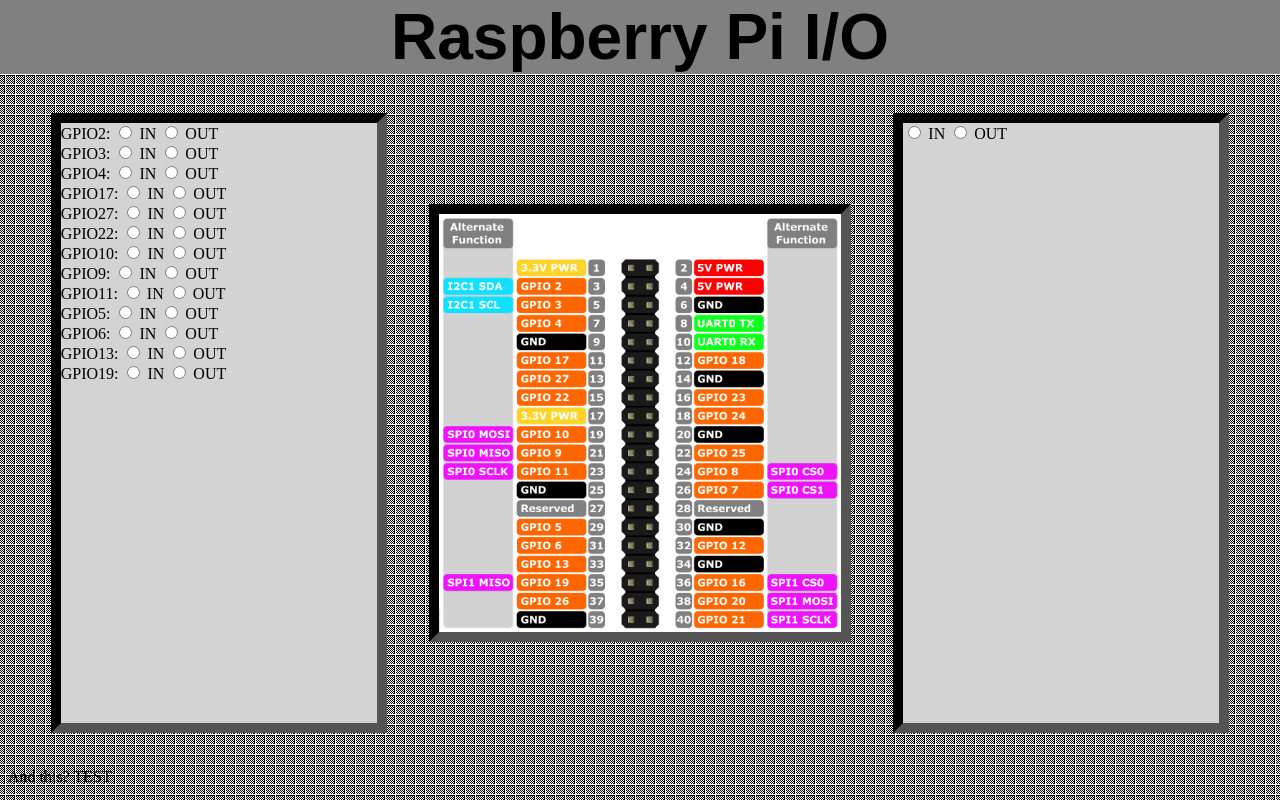
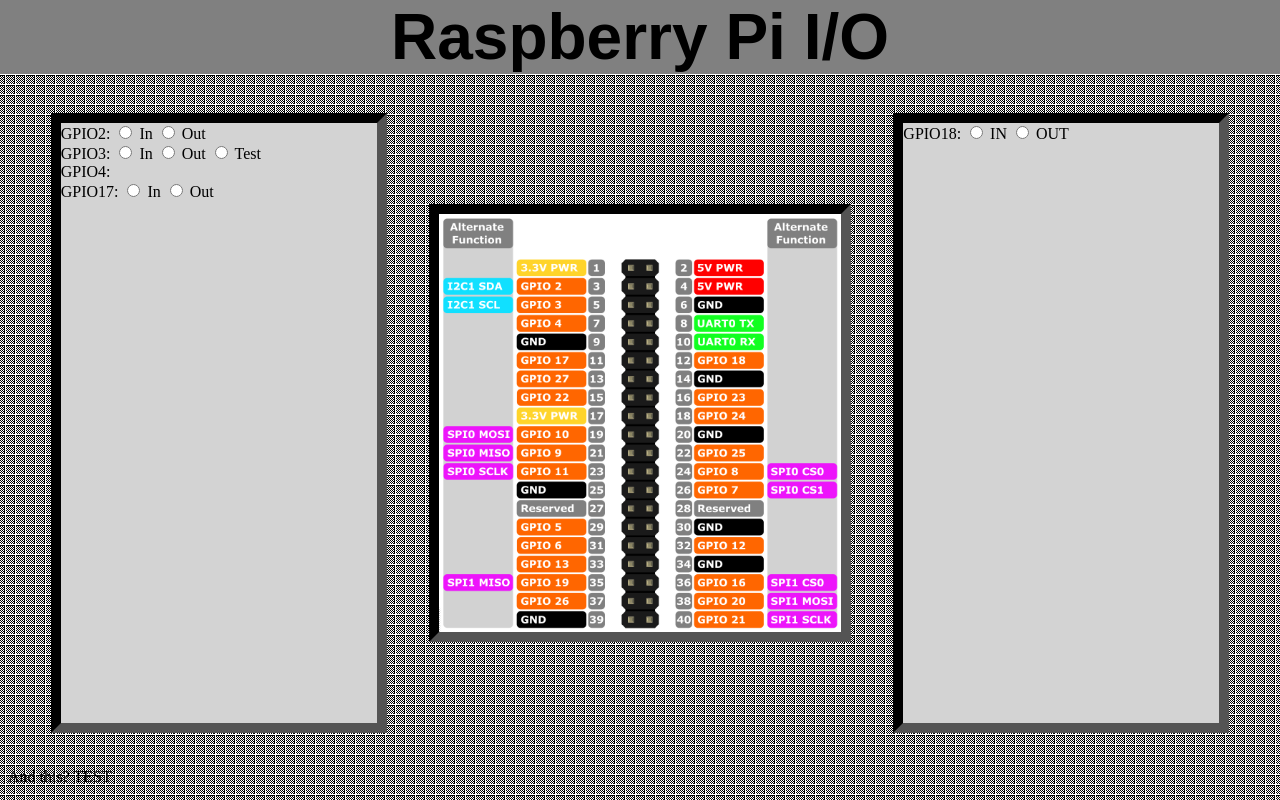
Before and after one commit to billhowland/PiCapstone, a Django app: page / in a window 1280 px wide. Run offline with Django 3.2, Linux system fonts and the light colour scheme.

Commit message:
code without results

```diff
--- a/App/piscripts.py
+++ b/App/piscripts.py
@@ -26,7 +26,7 @@
     GPIO.output((pin), GPIO.HIGH)
 
 
-def pin_out_lo(pin):
+def pin_out_low(pin):
     GPIO.output((pin), GPIO.LOW)
 
 # Inputs:
--- a/App/templates/App/main.html
+++ b/App/templates/App/main.html
@@ -8,65 +8,49 @@
       <div class="header">
         <h1>Raspberry Pi I/O</h1>
       </div>
-        <div class='grid'>
+        {# ------------------------------------------------------------------------------------------------------------------------------------- #}
+        <div class='grid' id='app'>
         	<div class="leftcol">
             <div class="radio">
-              {# javascript event listener #}
-              GPIO2:
-              <input type="radio" name="GPIO2" id="gpio2_in" value="IN"> IN
-              <input type="radio" name="GPIO2" id="gpio2_out" value="OUT"> OUT
-               <br>
-               <div class='pin'>
+              <div class='pin'>
+                  <span class='label'>GPIO2:</span>
+                  <input type="radio" name="GPIO2" id="gpio2_in" value="IN"> In
+                  <input type="radio" name="GPIO2" id="gpio2_out" value="OUT"> Out
+                    <span v-if="GPIO2.value === 'OUT'"><input type="radio" name="GPIO2_TEST" id="gpio2_test" value="TEST"> Test</span>
+              </div>
+              <div class='pin'>
                   <span class='label'>GPIO3:</span>
-                  <input type="radio" name="GPIO3" value="IN"> IN
-                  <input type="radio" name="GPIO3" value="OUT"> OUT
+                  <input type="radio" id="gpio3_in" value="IN" v-model="picked">
+                  <label for="gpio3_in">In</label>
+                  <input type="radio" id="gpio3_out" value="OUT" v-model="picked">
+                  <label for="gpio3_out">Out</label>
+                    <span><input type="radio" id="gpio3_test" value="TEST"></span>
+                    <label for="gpio3_test">Test</label>
               </div>
               GPIO4:
-              <input type="radio" name="GPIO4" value="IN"> IN
-              <input type="radio" name="GPIO4" value="OUT"> OUT <br>
-              GPIO17:
-              <input type="radio" name="GPIO17" id="gpio17_in" value="IN"> IN
-              <input type="radio" name="GPIO17" id="gpio17_out" value="OUT"> OUT <br>
-              GPIO27:
-              <input type="radio" name="GPIO27" value="IN"> IN
-              <input type="radio" name="GPIO27" value="OUT"> OUT <br>
-              GPIO22:
-              <input type="radio" name="GPIO22" value="IN"> IN
-              <input type="radio" name="GPIO22" value="OUT"> OUT <br>
-              GPIO10:
-              <input type="radio" name="GPIO10" value="IN"> IN
-              <input type="radio" name="GPIO10" value="OUT"> OUT <br>
-              GPIO9:
-              <input type="radio" name="GPIO9" value="IN"> IN
-              <input type="radio" name="GPIO9" value="OUT"> OUT <br>
-              GPIO11:
-              <input type="radio" name="GPIO11" value="IN"> IN
-              <input type="radio" name="GPIO11" value="OUT"> OUT <br>
-              GPIO5:
-              <input type="radio" name="GPIO5" value="IN"> IN
-              <input type="radio" name="GPIO5" value="OUT"> OUT <br>
-              GPIO6:
-              <input type="radio" name="GPIO6" value="IN"> IN
-              <input type="radio" name="GPIO6" value="OUT"> OUT <br>
-              GPIO13:
-              <input type="radio" name="GPIO13" value="IN"> IN
-              <input type="radio" name="GPIO13" value="OUT"> OUT <br>
-              GPIO19:
-              <input type="radio" name="GPIO19" value="IN"> IN
-              <input type="radio" name="GPIO19" value="OUT"> OUT <br>
+              <br>
+              <div class='pin'>
+                  <span class='label'>GPIO17:</span>
+                  <input type="radio" name="GPIO17" id="gpio17_in" value="IN"> In
+                  <input type="radio" name="GPIO17" id="gpio17_out" value="OUT"> Out
+              </div>
             </div>
-        		<!-- <img class="img" src="/static/css/blank.png" alt="RaspPi IO Port" /> -->
+        		<!-- <img class="img" src="/static/css/blank.png" alt="" /> -->
         	</div>
   	      <div class="centercol">
   	      	<img class="img" src="/static/css/rp2_pinout.png" alt="RaspPi IO Port" />
   	      </div>
   	   	  <div class="rightcol">
-            <divclass="radio">
-              <input type="radio" name="GPIO2" value="IN"> IN
-              <input type="radio" name="GPIO2" value="OUT"> OUT
+            <div class="radio">
+              <div class='pin'>
+                  <span class='label'>GPIO18:</span>
+                  <input type="radio" name="GPIO18" id="gpio18_in" value="IN"> IN
+                  <input type="radio" name="GPIO18" id="gpio18_out" value="OUT"> OUT
+              </div><br>
             </div>
-  				  <!-- <img class="img" src="/static/css/blank.png" alt="RaspPi IO Port" /> -->
+  				  <!-- <img class="img" src="/static/css/blank.png" alt="" /> -->
   	   	  </div>
+          {# ----------------------------------------------------------------------------------------------------------------------------------- #}
         </div>
       <div>
       	And this? TEST
--- a/App/views.py
+++ b/App/views.py
@@ -1,5 +1,5 @@
 from django.shortcuts import render
-from .piscripts import test_pin
+from .piscripts import (test_pin, set_pin_out, pin_out_hi, pin_out_low, set_pin_in, read_pin)
 # from django.views.decorators.csrf import csrf_exempt
 # Create your views here.
 
@@ -10,3 +10,23 @@
 
 def gptest(request, pin):
     test_pin(pin)
+
+
+def gpout(request, pin):
+    set_pin_out(pin)
+
+
+def gphigh(request, pin):
+    pin_out_hi(pin)
+
+
+def gplow(request, pin):
+    pin_out_low(pin)
+
+
+def gpin(request, pin):
+    set_pin_in(pin)
+
+
+def gpread(request, pin):
+    read_pin(pin)
--- a/static/main.js
+++ b/static/main.js
@@ -20,3 +20,14 @@
     })
   })
 )
+
+let app = new Vue({
+  el: '#app',
+  delimiters: ['${', '}'],
+  data: {
+    pins: [
+
+    ],
+    GPIO2: 'IN'
+  }
+})
```
Also changed, not shown: App/pi_urls.py (+6 -1 lines).
